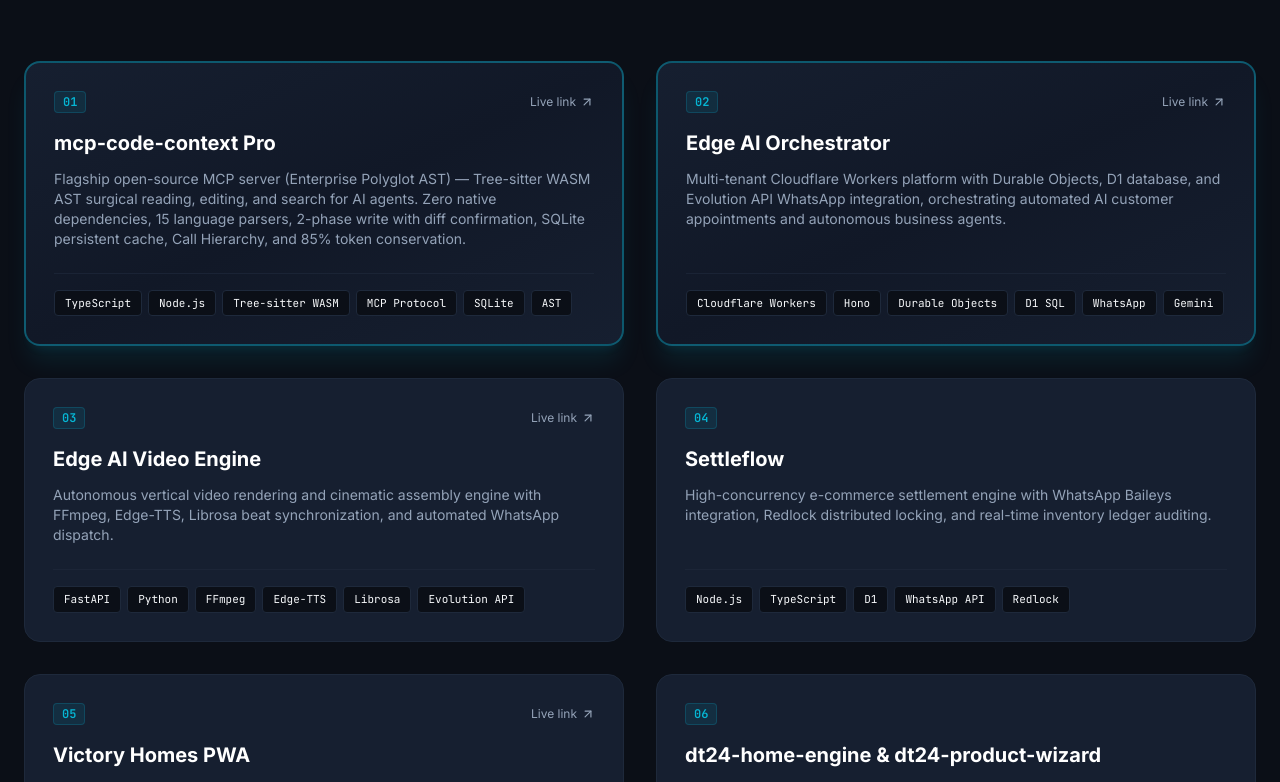
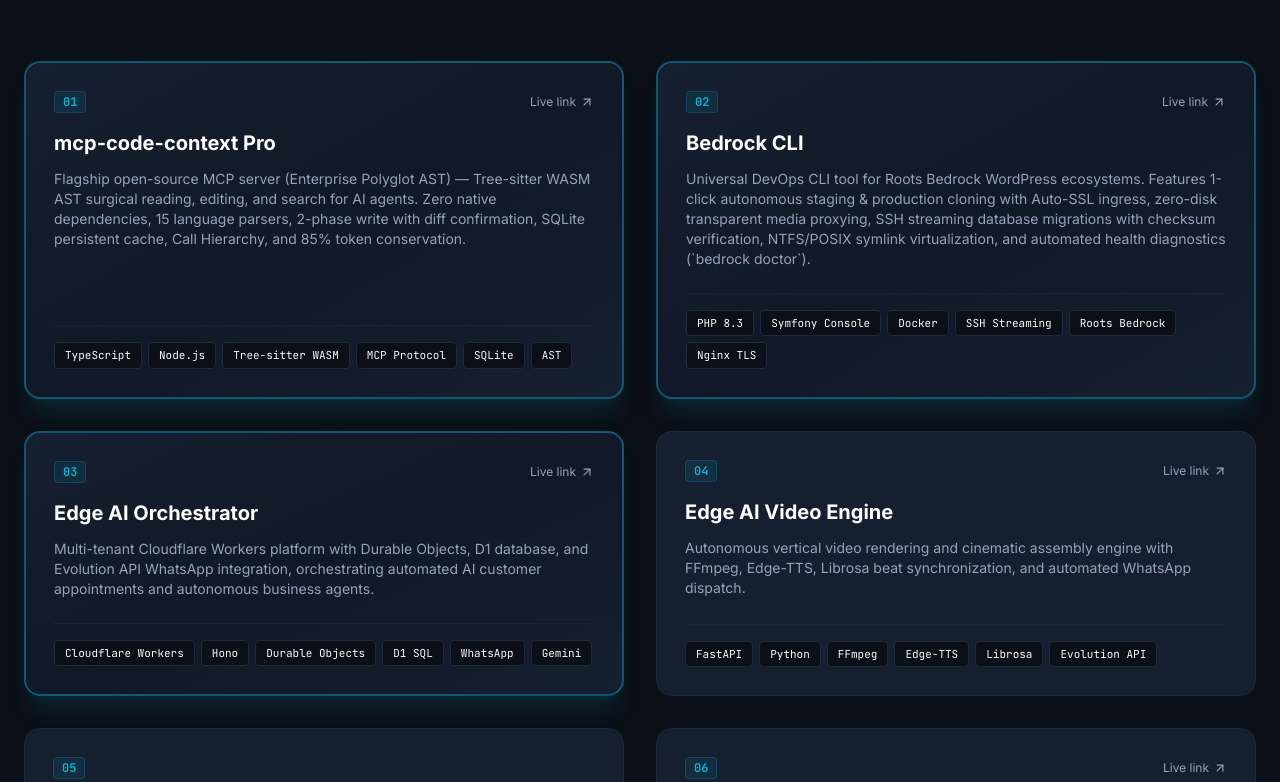
Before and after one commit to achatainga/alejandro-chataing-dev, a React (Vite) app: page / in a window 1280 px wide. Shown: the part 5820-6602 px from the top of the page. Built offline with nearby package versions, Linux system fonts and the light colour scheme; no server answers.

Commit message:
feat(showcase): prominently feature bedrock-cli as flagship devops showcase project

```diff
--- a/src/client/data/cv.en.ts
+++ b/src/client/data/cv.en.ts
@@ -84,6 +84,14 @@ export const cvEnglish: CVData = {
         'Flagship open-source MCP server (Enterprise Polyglot AST) — Tree-sitter WASM AST surgical reading, editing, and search for AI agents. Zero native dependencies, 15 language parsers, 2-phase write with diff confirmation, SQLite persistent cache, Call Hierarchy, and 85% token conservation.',
       tech: ['TypeScript', 'Node.js', 'Tree-sitter WASM', 'MCP Protocol', 'SQLite', 'AST'],
       url: 'https://www.npmjs.com/package/mcp-code-context',
+      highlight: true,
+    },
+    {
+      name: 'Bedrock CLI',
+      description:
+        'Universal DevOps CLI tool for Roots Bedrock WordPress ecosystems. Features 1-click autonomous staging & production cloning with Auto-SSL ingress, zero-disk transparent media proxying, SSH streaming database migrations with checksum verification, NTFS/POSIX symlink virtualization, and automated health diagnostics (`bedrock doctor`).',
+      tech: ['PHP 8.3', 'Symfony Console', 'Docker', 'SSH Streaming', 'Roots Bedrock', 'Nginx TLS'],
+      url: 'https://github.com/achatainga/bedrock-cli',
       highlight: true,
     },
     {
--- a/src/client/data/cv.es.ts
+++ b/src/client/data/cv.es.ts
@@ -84,6 +84,14 @@ export const cvSpanish: CVData = {
         'Servidor MCP de código abierto insignia (Enterprise Polyglot AST) — lectura, edición y búsqueda quirúrgica basada en AST con Tree-sitter WASM para agentes de IA. Cero dependencias nativas, 15 parsers, confirmación de diffs en 2 fases, caché SQLite persistente y 85% de ahorro en tokens.',
       tech: ['TypeScript', 'Node.js', 'Tree-sitter WASM', 'Protocolo MCP', 'SQLite', 'AST'],
       url: 'https://www.npmjs.com/package/mcp-code-context',
+      highlight: true,
+    },
+    {
+      name: 'Bedrock CLI',
+      description:
+        'Herramienta CLI universal para DevOps y gestión avanzada de proyectos Roots Bedrock WordPress. Incorpora clonado automático de staging/producción en 1-clic con ingress Auto-SSL, streaming de base de datos remoto vía SSH con verificación criptográfica, proxy transparente de medios (zero-disk), enlaces simbólicos NTFS/POSIX y diagnósticos del sistema (`bedrock doctor`).',
+      tech: ['PHP 8.3', 'Symfony Console', 'Docker', 'SSH Streaming', 'Roots Bedrock', 'Nginx TLS'],
+      url: 'https://github.com/achatainga/bedrock-cli',
       highlight: true,
     },
     {
```
